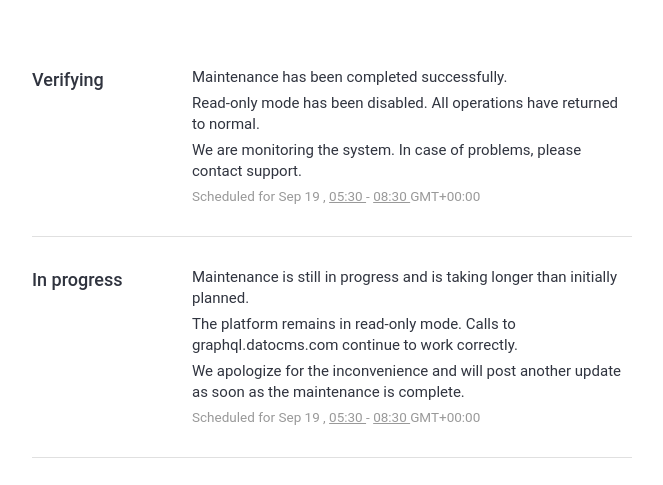
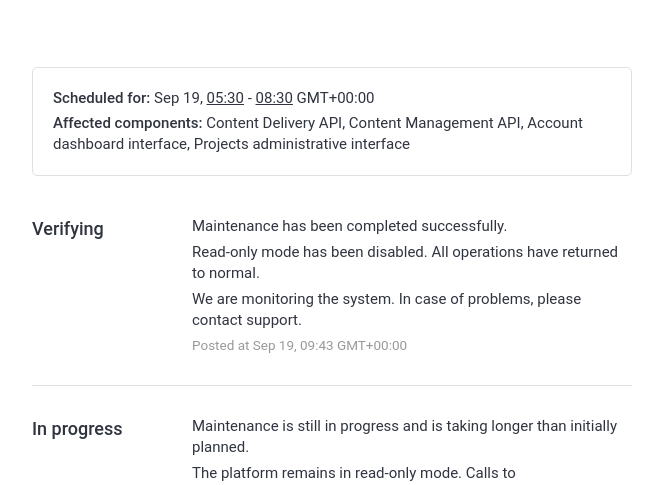
Before and after one commit to datocms/status-website, an Astro site: page /incidents/2026-09-19-scheduled-database-maintenance-read-only-mode in a window 1280 px wide. Shown: the part 236-721 px from the top of the page, without its empty margins (308-971 px from the left). Built offline with nearby package versions, Linux system fonts and the light colour scheme; Astro itself is replaced by a stand-in of ours; a web font is replaced by a local one.

Commit message:
Show maintenance schedule once, timestamp every update
The affected components and the scheduled window were repeated under each
update, and they replaced the update timestamp on maintenances, so readers
could not tell when an update was posted.

Move both to a summary block at the top of the box, and give every update
its own posted-at time. Also remove the stray space before the comma in the
date, and keep trailing spaces out of the time links.

```diff
--- a/src/pages/incidents/[slug].astro
+++ b/src/pages/incidents/[slug].astro
@@ -27,6 +27,23 @@ const { incident } = Astro.props as { incident: Incident };
           ? 'Scheduled Maintenance Report for DatoCMS'
           : 'Incident report for DatoCMS'}
       </p>
+      {incident.isMaintenance && (
+        <div class="incident-details__summary">
+          <p class="incident-details__summary__row">
+            <strong>Scheduled for:</strong>{` ${format(incident.scheduledStart!, 'MMM d')}, `}
+            <a href={timeLink(incident.scheduledStart!, 'Maintenance start date')}>{format(incident.scheduledStart!, 'HH:mm')}</a>
+            {' - '}
+            <a href={timeLink(incident.scheduledEnd!, 'Maintenance end date')}>{format(incident.scheduledEnd!, 'HH:mm')}</a>
+            {` ${format(incident.scheduledEnd!, 'OOOO')}`}
+          </p>
+          {incident.affectedComponents.length > 0 && (
+            <p class="incident-details__summary__row">
+              <strong>Affected components:</strong>{' '}
+              {incident.affectedComponents.join(', ')}
+            </p>
+          )}
+        </div>
+      )}
       <div class="incident-details__updates">
         {incident.updates.map((update) => (
           <div class="incident-details__update">
@@ -38,32 +55,7 @@ const { incident } = Astro.props as { incident: Incident };
                 <div class="ugc" set:html={renderMarkdown(update.content)} />
               </div>
               <p class="incident-details__update__timestamp">
-                {incident.isMaintenance ? (
-                  <>
-                    Scheduled for {format(incident.scheduledStart!, 'MMM d')}
-                    {', '}
-                    <a
-                      href={timeLink(
-                        incident.scheduledStart!,
-                        'Maintenance start date',
-                      )}
-                    >
-                      {format(incident.scheduledStart!, 'HH:mm')}
-                    </a>
-                    -
-                    <a
-                      href={timeLink(
-                        incident.scheduledEnd!,
-                        'Maintenance end date',
-                      )}
-                    >
-                      {format(incident.scheduledEnd!, 'HH:mm')}
-                    </a>{' '}
-                    {format(incident.scheduledEnd!, 'OOOO')}
-                  </>
-                ) : (
-                  <>Posted at {format(update.date, 'MMM d, HH:mm OOOO')}</>
-                )}
+                Posted at {format(update.date, 'MMM d, HH:mm OOOO')}
               </p>
             </div>
           </div>
--- a/src/styles/global.css
+++ b/src/styles/global.css
@@ -273,11 +273,22 @@ body {
   color: inherit;
 }
 
-.unresolved-incident__update__details {
-  margin-top: 5px;
+.unresolved-incident__summary {
+  margin-bottom: 25px;
+  padding-bottom: 20px;
+  border-bottom: 1px solid var(--color-border);
 }
 
-.unresolved-incident__update__details a {
+.unresolved-incident__summary__row {
+  font-size: 0.95em;
+  margin-bottom: 4px;
+}
+
+.unresolved-incident__summary__row:last-child {
+  margin-bottom: 0;
+}
+
+.unresolved-incident__summary__row a {
   color: inherit;
 }
 
@@ -701,6 +712,25 @@ body {
   line-height: 1;
 }
 
+.incident-details__summary {
+  margin-bottom: 40px;
+  padding: 20px;
+  border: 1px solid var(--color-border);
+  border-radius: 5px;
+}
+
+.incident-details__summary__row {
+  margin-bottom: 4px;
+}
+
+.incident-details__summary__row:last-child {
+  margin-bottom: 0;
+}
+
+.incident-details__summary__row a {
+  color: inherit;
+}
+
 .incident-details__update {
   margin-bottom: 30px;
   padding-bottom: 30px;
```
Also changed, not shown: src/components/UnresolvedIncidentBody.astro (+20 -24 lines).
